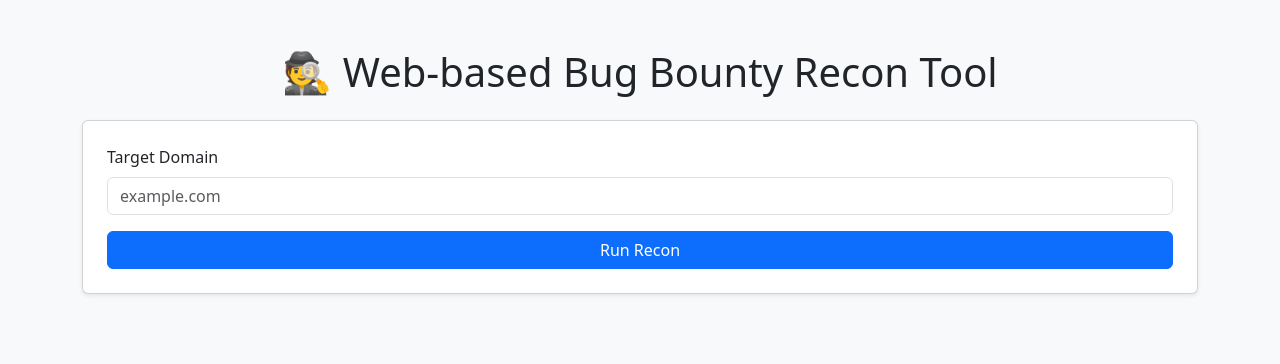
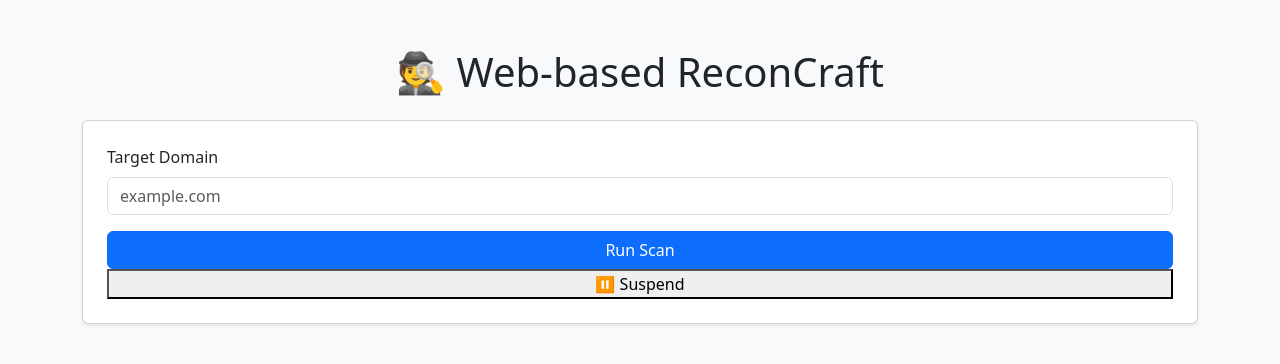
Before and after one commit to Ibrahim227/ReconCraft, a Flask app: page / in a window 1280 px wide. Shown: the top 364 px of the page. Run offline with Flask 3, Linux system fonts and the light colour scheme.

Commit message:
update index.html, add a suspend scan button

```diff
--- a/templates/index.html
+++ b/templates/index.html
@@ -1,38 +1,180 @@
 <!DOCTYPE html>
 <html lang="en">
 <head>
-    <meta charset="UTF-8">
-    <title>Amass Recon Web Interface</title>
-    <link href="https://cdn.jsdelivr.net/npm/bootstrap@5.3.0/dist/css/bootstrap.min.css" rel="stylesheet">
+  <meta charset="UTF-8" />
+  <title>Recon Scanner</title>
+  <link href="https://cdn.jsdelivr.net/npm/bootstrap@5.3.0/dist/css/bootstrap.min.css" rel="stylesheet" />
 </head>
 <body class="bg-light">
   <div class="container py-5">
-        <h1 class="mb-4 text-center">🕵️ Web-based Bug Bounty Recon Tool</h1>
+    <h1 class="mb-4 text-center">🕵️ Web-based ReconCraft</h1>
 
-        <form method="POST" enctype="multipart/form-data" class="card shadow-sm p-4">
+    <form id="scan-form" class="card shadow-sm p-4">
       <div class="mb-3">
         <label for="domain" class="form-label">Target Domain</label>
-                <input type="text" class="form-control" name="domain" id="domain" placeholder="example.com" required>
+        <input type="text" class="form-control" id="domain" placeholder="example.com" required />
       </div>
 
-            <div class="d-grid">
-                <button type="submit" class="btn btn-primary">Run Recon</button>
+      <button type="submit" class="btn btn-primary" id="run-btn">Run Scan</button>
+      <button id="suspend-btn">⏸️ Suspend</button>
+    </form>
+
+    <div id="loading" class="mt-3" style="display:none;">
+      <div class="spinner-border text-primary" role="status">
+        <span class="visually-hidden">Scanning...</span>
       </div>
-        </form>
+      <span class="ms-2">Scan in progress, please wait...</span>
     </div>
 
-    <!-- Load Bootstrap and Popper.js -->
-    <script src="https://cdn.jsdelivr.net/npm/@popperjs/core@2.11.8/dist/umd/popper.min.js"></script>
-    <script src="https://cdn.jsdelivr.net/npm/bootstrap@5.3.0/dist/js/bootstrap.min.js"></script>
+    <div id="results" class="mt-4" style="display:none;">
+      <h3>Scan Results for <span id="result-domain"></span></h3>
 
-    <!-- Initialize tooltips -->
+      <h5>Passive Subdomains:</h5>
+      <ul id="passive-list" class="list-group mb-3"></ul>
+
+      <h5>Active Subdomains:</h5>
+      <ul id="active-list" class="list-group"></ul>
+
+      <button id="rescan-btn" class="btn btn-secondary mt-3">Run Another Scan</button>
+    </div>
+  </div>
+
   <script>
-        document.addEventListener('DOMContentLoaded', function () {
-            const tooltipTriggerList = [].slice.call(document.querySelectorAll('[data-bs-toggle="tooltip"]'));
-            tooltipTriggerList.map(function (tooltipTriggerEl) {
-                return new bootstrap.Tooltip(tooltipTriggerEl);
+    const form = document.getElementById('scan-form');
+    const runBtn = document.getElementById('run-btn');
+    const loadingDiv = document.getElementById('loading');
+    const resultsDiv = document.getElementById('results');
+    const resultDomainSpan = document.getElementById('result-domain');
+    const passiveList = document.getElementById('passive-list');
+    const activeList = document.getElementById('active-list');
+    const rescanBtn = document.getElementById('rescan-btn');
+
+    let pollInterval = null;
+
+    form.addEventListener('submit', (e) => {
+      e.preventDefault();
+
+      const domain = document.getElementById('domain').value.trim();
+      if (!domain) return;
+
+      // Disable form and show loading
+      runBtn.disabled = true;
+      loadingDiv.style.display = 'flex';
+      resultsDiv.style.display = 'none';
+
+      // Start scan by POSTing to /async_scan
+      fetch('/async_scan', {
+        method: 'POST',
+        headers: {'Content-Type': 'application/x-www-form-urlencoded'},
+        body: new URLSearchParams({domain})
+      })
+      .then(res => res.json())
+      .then(data => {
+        if (data.status === 'Scan started') {
+          resultDomainSpan.textContent = domain;
+          startPolling(domain);
+        } else {
+          alert('Failed to start scan');
+          runBtn.disabled = false;
+          loadingDiv.style.display = 'none';
+        }
+      })
+      .catch(err => {
+        alert('Error starting scan');
+        runBtn.disabled = false;
+        loadingDiv.style.display = 'none';
       });
     });
+
+    function startPolling(domain) {
+      pollInterval = setInterval(() => {
+        fetch(`/scan_results/${domain}`)
+          .then(res => {
+            if (res.status === 404) {
+              // No results yet
+              return null;
+            }
+            return res.json();
+          })
+          .then(data => {
+            if (data && data.passive && data.active) {
+              clearInterval(pollInterval);
+              displayResults(domain, data.passive, data.active);
+            }
+          })
+          .catch(() => {
+            // Ignore polling errors for now
+          });
+      }, 3000); // every 3 seconds
+    }
+
+    function displayResults(domain, passive, active) {
+      loadingDiv.style.display = 'none';
+      runBtn.disabled = false;
+      resultsDiv.style.display = 'block';
+
+      // Clear lists
+      passiveList.innerHTML = '';
+      activeList.innerHTML = '';
+
+      if (passive.length === 0) {
+        passiveList.innerHTML = '<li class="list-group-item">No passive subdomains found.</li>';
+      } else {
+        passive.forEach(sub => {
+          const li = document.createElement('li');
+          li.className = 'list-group-item';
+          li.textContent = sub;
+          passiveList.appendChild(li);
+        });
+      }
+
+      if (active.length === 0) {
+        activeList.innerHTML = '<li class="list-group-item">No active subdomains found.</li>';
+      } else {
+        active.forEach(sub => {
+          const li = document.createElement('li');
+          li.className = 'list-group-item';
+          li.textContent = sub;
+          activeList.appendChild(li);
+        });
+      }
+    }
+
+    rescanBtn.addEventListener('click', () => {
+      resultsDiv.style.display = 'none';
+      form.reset();
+      runBtn.disabled = false;
+      loadingDiv.style.display = 'none';
+    });
   </script>
+  <script>
+    const domain = document.getElementById("domain-input").value;
+
+    function pollResults() {
+        fetch(`/scan_results/${domain}`)
+            .then(res => {
+                if (res.status === 404) return null;
+                return res.json();
+            })
+            .then(data => {
+                if (data && data.status === "completed") {
+                    window.location.href = `/results/${domain}`;
+                } else {
+                    setTimeout(pollResults, 3000);
+                }
+            });
+    }
+
+    function suspendScan() {
+        fetch(`/suspend_scan/${domain}`, { method: "POST" })
+            .then(res => res.json())
+            .then(data => alert(data.status || data.error));
+    }
+
+    document.getElementById("suspend-btn").addEventListener("click", suspendScan);
+
+    pollResults();
+  </script>
+
 </body>
 </html>
```
Lines whose indentation alone changed are shown as unchanged.
